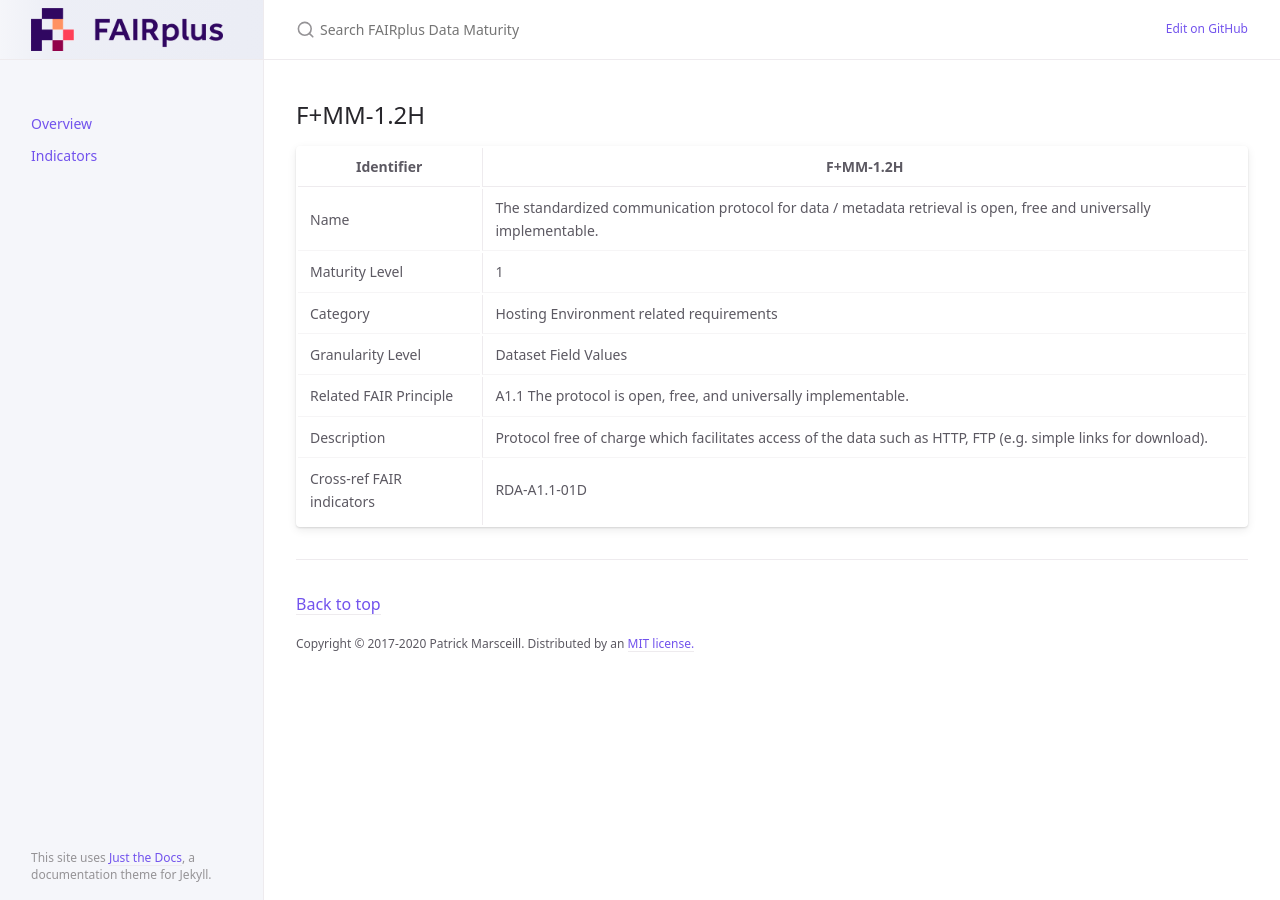
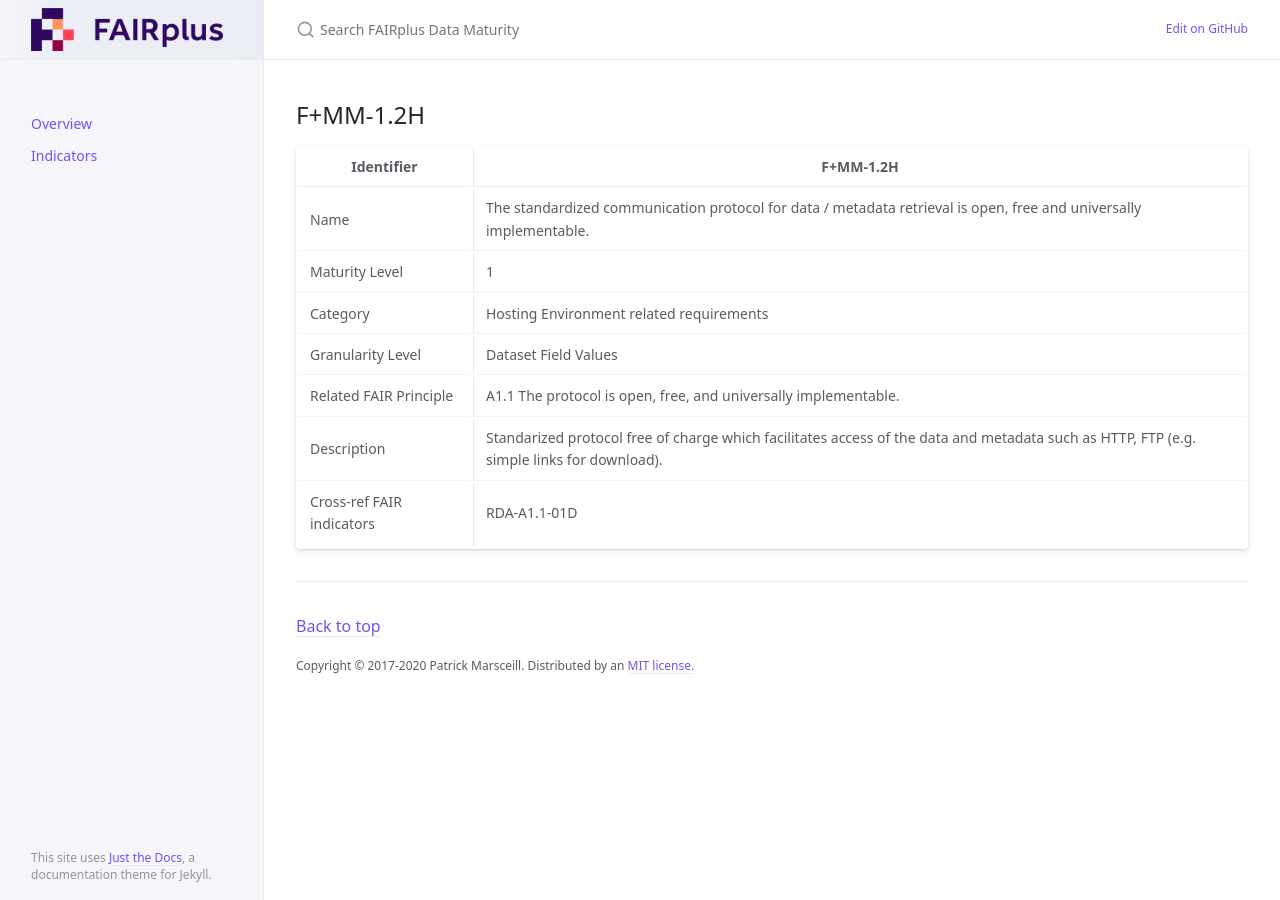
Before and after one commit to FAIRplus/Data-Maturity, a Jekyll site: the page built from docs/_indicators/C. F+MM-1.2H.md, in a window 1280 px wide. Built offline with Jekyll 4.4.1, drawn with Linux system fonts in a browser that asks for light colours.

Commit message:
Update C. F+MM-1.2H.md

```diff
--- a/docs/_indicators/C. F+MM-1.2H.md
+++ b/docs/_indicators/C. F+MM-1.2H.md
@@ -13,5 +13,5 @@ nav_exclude: True
 | Category | Hosting Environment related requirements |
 | Granularity Level | Dataset Field Values |
 | Related FAIR Principle | A1.1 The protocol is open, free, and universally implementable. |
-| Description | Protocol free of charge which facilitates access of the data such as HTTP, FTP (e.g. simple links for download). |
+| Description | Standarized protocol free of charge which facilitates access of the data and metadata such as HTTP, FTP (e.g. simple links for download). |
 | Cross-ref FAIR indicators | RDA-A1.1-01D |
```
